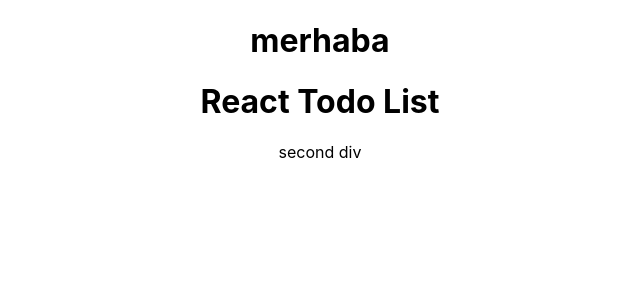
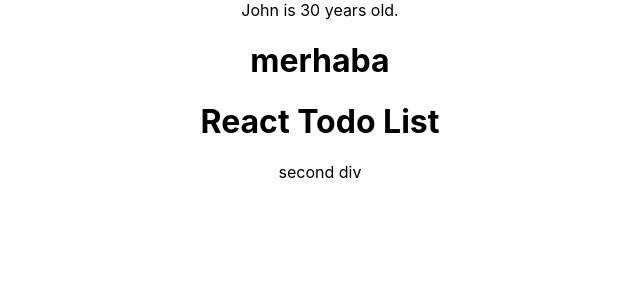
Before and after one commit to ayseglaydgan/Scrimba-FrontEnd-Projects, a React (Create React App) app in the folder React/hello-react/: page / in a window 1280 px wide. Shown: the top 300 px of the page, without its empty margins (320-960 px from the left). Built offline with nearby package versions, Linux system fonts and the light colour scheme.

Commit message:
render variables with components

```diff
--- a/React/hello-react/src/App.js
+++ b/React/hello-react/src/App.js
@@ -3,9 +3,14 @@ import './App.css';
 
 import Header from './components/Header';
 
+const name="John";
+const age=30;
+
+
 function App() {
   return (
     <div className="App">
+      {name} is {age} years old.
       <div>
         <h1>merhaba</h1>
         <Header />
```
